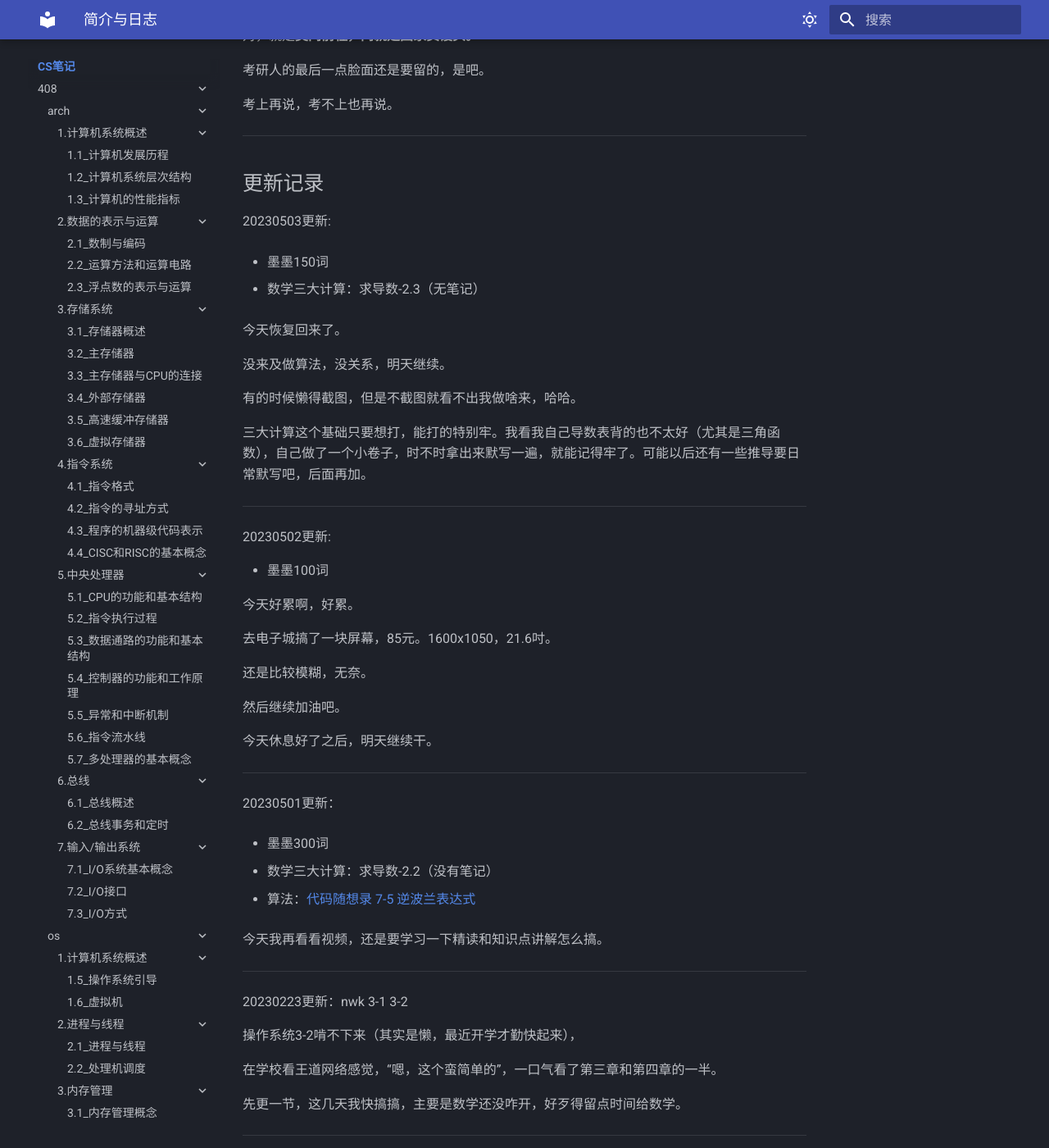
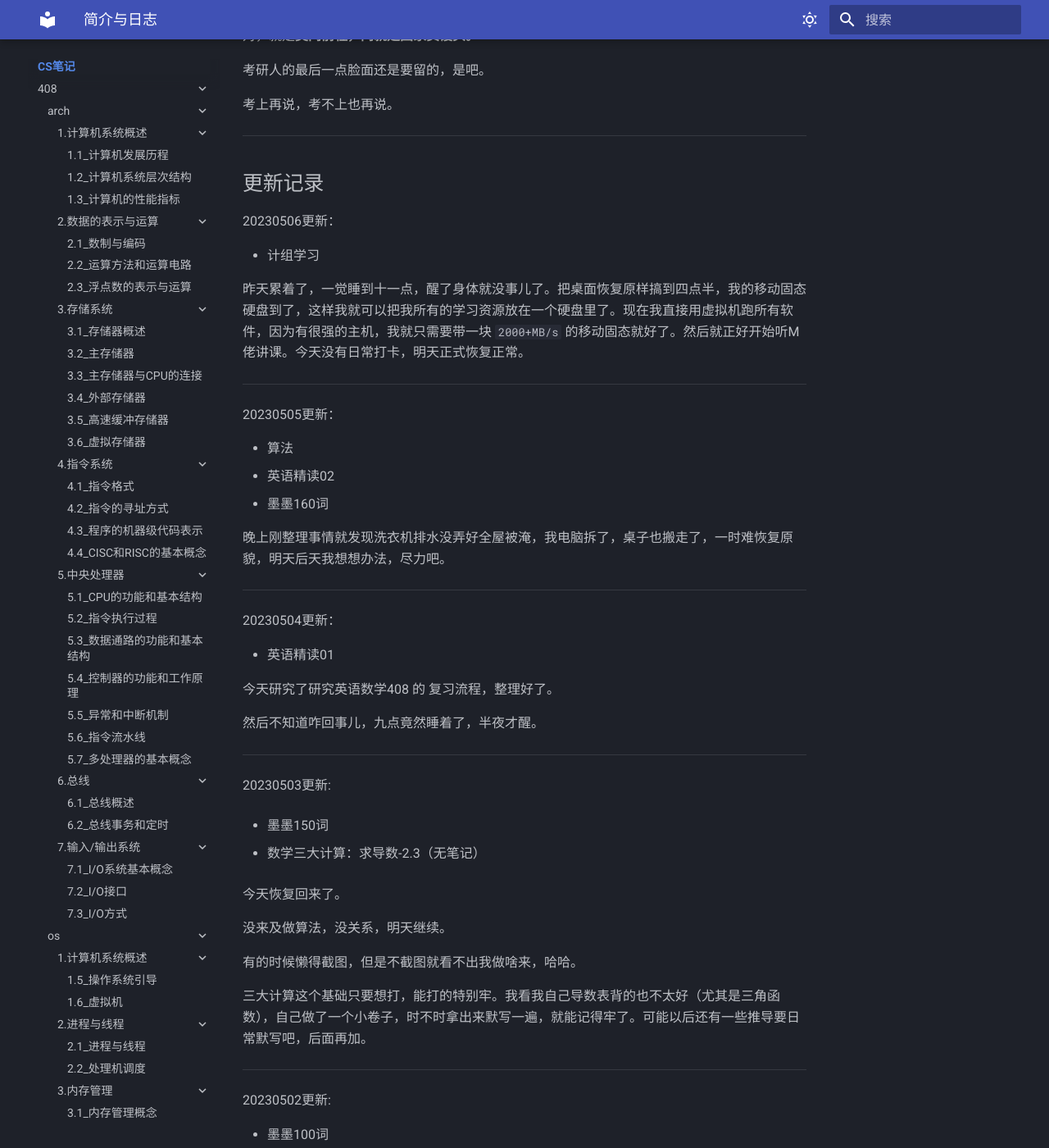
Before and after one commit to Haohahahaha/cs, an MkDocs documentation site: the page built from docs/index.md, in a window 1280 px wide and 1400 px high, scrolled down 1088 px. Shown: the whole window at 82% size. Built offline with MkDocs 1.6.1 and Material for MkDocs 9.7.7, drawn with Linux system fonts in a browser that asks for light colours.

Commit message:
2023-05-06_22:42:18 update

```diff
--- a/docs/index.md
+++ b/docs/index.md
@@ -53,6 +53,34 @@
 ---
 
 ## 更新记录
+
+20230506更新：
+
+- 计组学习
+
+昨天累着了，一觉睡到十一点，醒了身体就没事儿了。把桌面恢复原样搞到四点半，我的移动固态硬盘到了，这样我就可以把我所有的学习资源放在一个硬盘里了。现在我直接用虚拟机跑所有软件，因为有很强的主机，我就只需要带一块 `2000+MB/s` 的移动固态就好了。然后就正好开始听M佬讲课。今天没有日常打卡，明天正式恢复正常。
+
+---
+
+20230505更新：
+
+- 算法
+- 英语精读02
+- 墨墨160词
+
+晚上刚整理事情就发现洗衣机排水没弄好全屋被淹，我电脑拆了，桌子也搬走了，一时难恢复原貌，明天后天我想想办法，尽力吧。
+
+---
+
+20230504更新：
+
+- 英语精读01
+
+今天研究了研究英语数学408 的 复习流程，整理好了。
+
+然后不知道咋回事儿，九点竟然睡着了，半夜才醒。
+
+---
 
 20230503更新:
 
```
